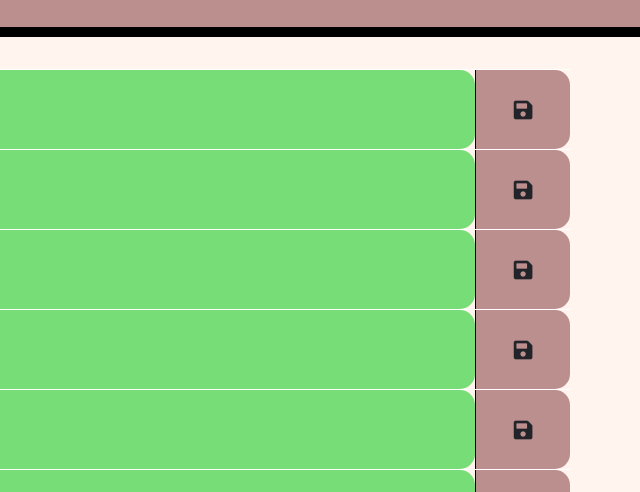
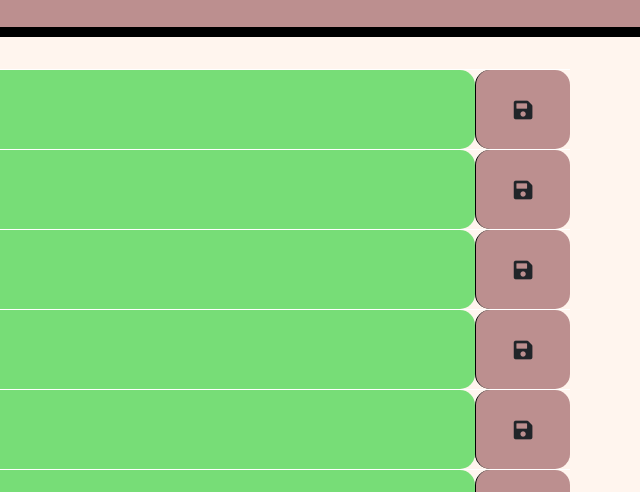
Before and after one commit to hilbug/05-work-day-scheduler, a plain HTML site: page index.html in a window 1280 px wide. Shown: the part 305-797 px from the top of the page, 640-1280 px from the left. Drawn offline with nearby package versions, Linux system fonts and the light colour scheme.

Commit message:
minor css

```diff
--- a/assets/style.css
+++ b/assets/style.css
@@ -32,7 +32,8 @@ textarea {
   white-space: pre-wrap;
 }
 
-.time-block {
+.time-block,
+.save-block {
   text-align: left;
   border-radius: 15px;
   color: black;
```
